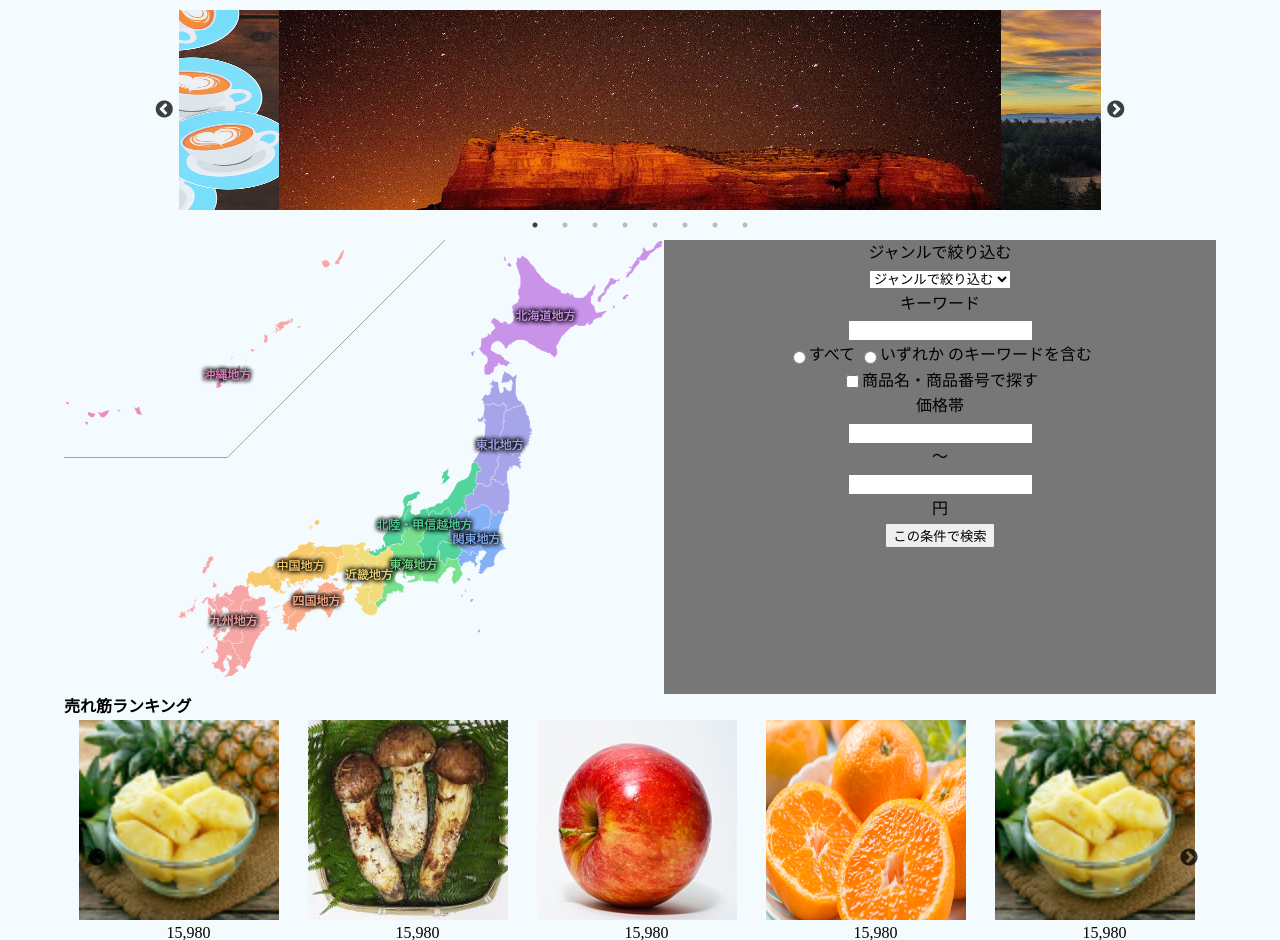
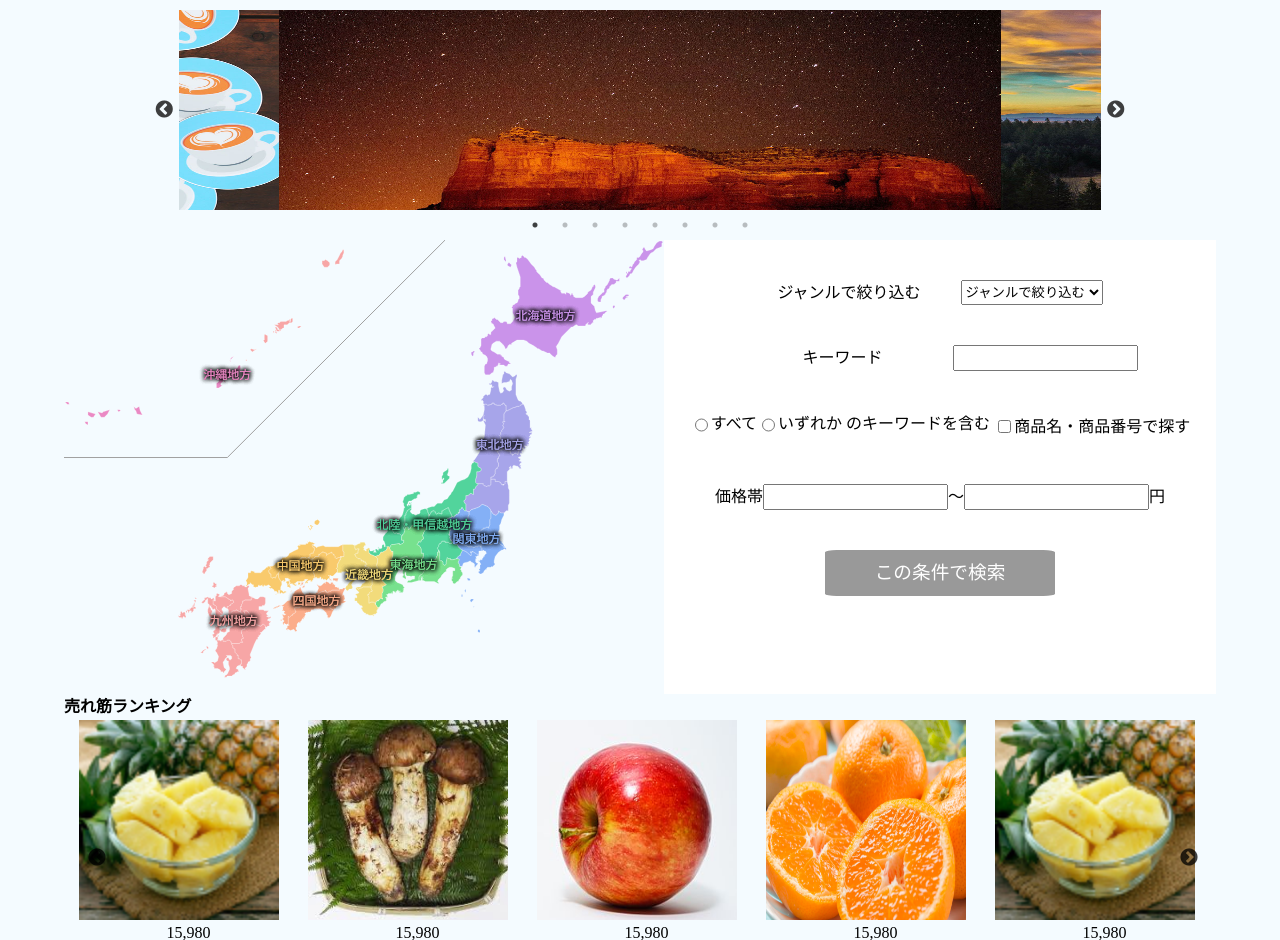
Before and after one commit to kazuyamakino/mysite, a PHP site: page / in a window 1280 px wide. Shown: the part 331-1271 px from the top of the page. Run offline with PHP 8.4, Linux system fonts and the light colour scheme.

Commit message:
Add files via upload

```diff
--- a/site/css/common.css
+++ b/site/css/common.css
@@ -159,14 +159,50 @@ div.tizu{
 /*検索欄*/
 div.kensaku{
   width: 100%;
-  background-color: #777;
+  background-color: #fff;
 
 }
 p.iku{
   width: 100px;
 }
 
+.k_p{
+  display: inline-flex;
+  margin-top: 40px;
+}
 
+.k_p1{
+  margin-right: 40px;
+}
+
+.k_p3{
+  margin-right: 10px;
+  width: 200px;
+}
+
+.k_p2{
+  display: inline-flex;
+  margin-top: 10px;
+}
+
+.button {
+  display       : inline-block;
+  border-radius : 5%;          /* 角丸       */
+  font-size     : 14pt;        /* 文字サイズ */
+  text-align    : center;      /* 文字位置   */
+  cursor        : pointer;     /* カーソル   */
+  padding       : 12px 48px;   /* 余白       */
+  background    : #999999;     /* 背景色     */
+  color         : #ffffff;     /* 文字色     */
+  line-height   : 1em;         /* 1行の高さ  */
+  transition    : .3s;         /* なめらか変化 */
+  border        : 2px solid #999999;    /* 枠の指定 */
+}
+.button:hover {
+  box-shadow    : none;        /* カーソル時の影消去 */
+  color         : #999999;     /* 背景色     */
+  background    : #ffffff;     /* 文字色     */
+}
 
 /*売れ筋ランキング・おすすめ*/
 h1.h_1{
```
